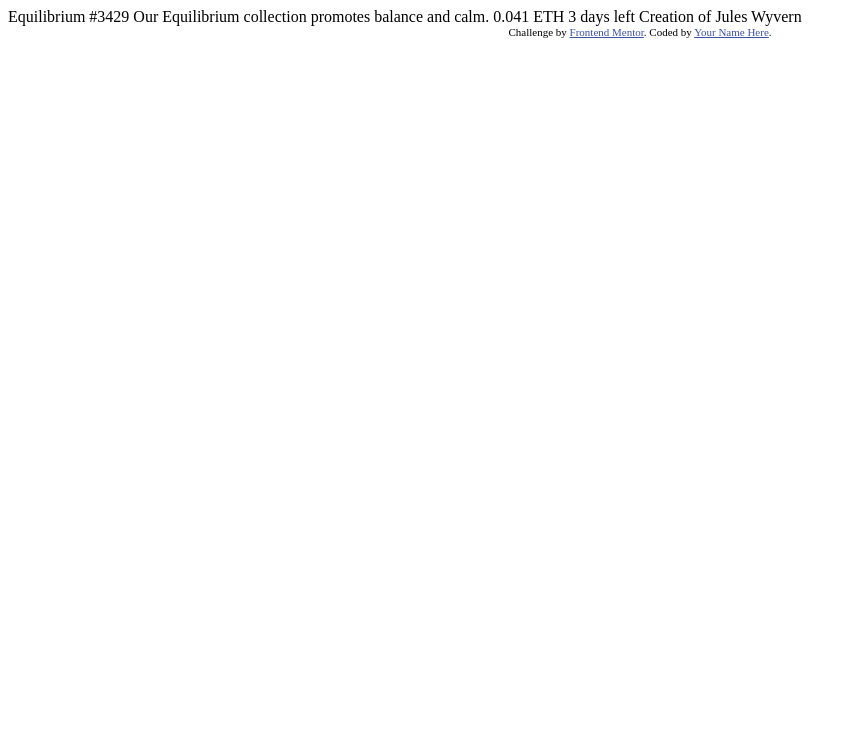
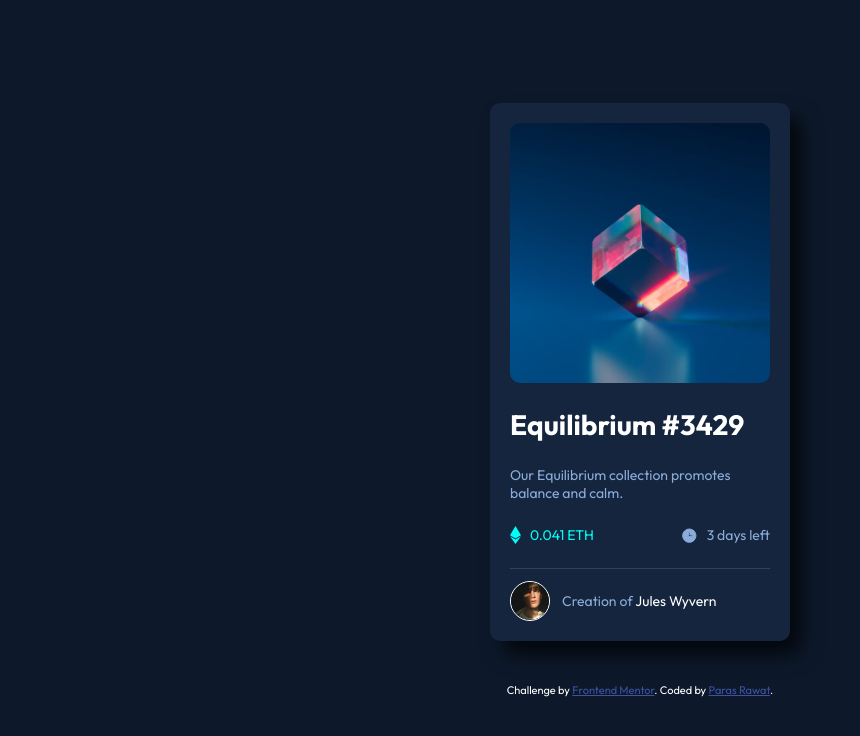
Before and after one commit to Paras0-7/FrontEnd-Tasks, a plain HTML site: page NFT - Preview/index.html in a window 1280 px wide. Shown: the whole page, without its empty margins (0-860 px from the left). Drawn offline with Linux system fonts and the light colour scheme.

Commit message:
nrf component

```diff
--- a/NFT - Preview/index.html
+++ b/NFT - Preview/index.html
@@ -1,33 +1,73 @@
 <!DOCTYPE html>
 <html lang="en">
   <head>
-  <meta charset="UTF-8">
-  <meta name="viewport" content="width=device-width, initial-scale=1.0"> <!-- displays site properly based on user's device -->
-
-  <link rel="icon" type="image/png" sizes="32x32" href="./images/favicon-32x32.png">
-
+    <meta charset="UTF-8" />
+    <meta name="viewport" content="width=device-width, initial-scale=1.0" />
+    <!-- displays site properly based on user's device -->
+    <link
+      href="https://fonts.googleapis.com/css2?family=Outfit:wght@400;700&display=swap"
+      rel="stylesheet"
+    />
+    <link
+      rel="icon"
+      type="image/png"
+      sizes="32x32"
+      href="./images/favicon-32x32.png"
+    />
+    <link href="style.css" rel="stylesheet" />
     <title>Frontend Mentor | NFT preview card component</title>
-
-  <!-- Feel free to remove these styles or customise in your own stylesheet 👍 -->
-  <style>
-    .attribution { font-size: 11px; text-align: center; }
-    .attribution a { color: hsl(228, 45%, 44%); }
-  </style>
   </head>
   <body>
+    <div class="nft-component">
+      <img class="nft-image" src="images/image-equilibrium.jpg" />
+      <h1>Equilibrium #3429</h1>
+      <p class="text">Our Equilibrium collection promotes balance and calm.</p>
+      <div class="data">
+        <div class="eth">
+          <svg
+            class="icon"
+            width="11"
+            height="18"
+            xmlns="http://www.w3.org/2000/svg"
+          >
+            <path
+              d="M11 10.216 5.5 18 0 10.216l5.5 3.263 5.5-3.262ZM5.5 0l5.496 9.169L5.5 12.43 0 9.17 5.5 0Z"
+              fill="#00FFF8"
+            />
+          </svg>
+          <span> 0.041 ETH</span>
+        </div>
+        <div>
+          <svg
+            width="17"
+            height="17"
+            class="icon icon-clock"
+            xmlns="http://www.w3.org/2000/svg"
+          >
+            <path
+              d="M8.305 2.007a6.667 6.667 0 1 0 0 13.334 6.667 6.667 0 0 0 0-13.334Zm2.667 7.334H8.305a.667.667 0 0 1-.667-.667V6.007a.667.667 0 0 1 1.334 0v2h2a.667.667 0 0 1 0 1.334Z"
+              fill="#8BACD9"
+            />
+          </svg>
+          <span> 3 days left</span>
+        </div>
+      </div>
 
-  Equilibrium #3429
-
-  Our Equilibrium collection promotes balance and calm.
-
-  0.041 ETH
-  3 days left
-
-  Creation of Jules Wyvern
+      <div class="author">
+        <img
+          src="images/image-avatar.png"
+          alt="author-image"
+          class="author-image"
+        />
+        <p>Creation of <span class="author-name">Jules Wyvern</span></p>
+      </div>
+    </div>
 
     <div class="attribution">
-    Challenge by <a href="https://www.frontendmentor.io?ref=challenge" target="_blank">Frontend Mentor</a>.
-    Coded by <a href="#">Your Name Here</a>.
+      Challenge by
+      <a href="https://www.frontendmentor.io?ref=challenge" target="_blank"
+        >Frontend Mentor</a
+      >. Coded by <a href="#">Paras Rawat</a>.
     </div>
   </body>
 </html>
--- /dev/null
+++ b/NFT - Preview/style.css
@@ -0,0 +1,93 @@
+.attribution {
+  font-size: 11px;
+  text-align: center;
+  color: white;
+}
+.attribution a {
+  color: hsl(228, 45%, 44%);
+}
+
+* {
+  margin: 0;
+  padding: 0;
+  box-sizing: border-box;
+}
+
+html {
+  font-size: 62.5%;
+}
+body {
+  display: flex;
+  flex-direction: column;
+  justify-content: center;
+  align-items: center;
+  background-color: hsl(217, 54%, 11%);
+  /* background-color: white; */
+  gap: 4.2rem;
+  height: 100vh;
+  font-family: "Outfit";
+  color: hsl(215, 51%, 70%);
+  font-size: 1.4rem;
+}
+
+.nft-component {
+  display: flex;
+  flex-direction: column;
+  gap: 2.4rem;
+  background-color: hsl(216, 50%, 16%);
+  padding: 2rem;
+  border-radius: 10px;
+  width: 30rem;
+  margin: 0 auto;
+  box-shadow: 1.2rem 1.4rem 20px rgba(0, 0, 0, 0.7);
+}
+h1 {
+  color: white;
+  font-weight: 600;
+}
+
+.nft-image {
+  width: 100%;
+  border-radius: 10px;
+}
+
+.data {
+  display: flex;
+  justify-content: space-between;
+  font-size: 1.4rem;
+}
+
+.eth {
+  color: hsl(178, 100%, 50%);
+}
+
+.author-name {
+  color: white;
+}
+
+/*  */
+
+.icon-clock {
+  stroke: hsl(215, 51%, 70%);
+  fill: hsl(215, 51%, 70%);
+}
+
+.data div {
+  display: flex;
+  justify-content: center;
+  align-items: center;
+  gap: 0.9rem;
+}
+
+.author {
+  display: flex;
+  gap: 1.2rem;
+  align-items: center;
+  border-top: 1px solid hsl(215, 32%, 27%);
+  padding-top: 1.2rem;
+}
+.author-image {
+  height: 4rem;
+  border-radius: 50%;
+  border: 1px solid #fff;
+}
```
Lines whose indentation alone changed are shown as unchanged.
